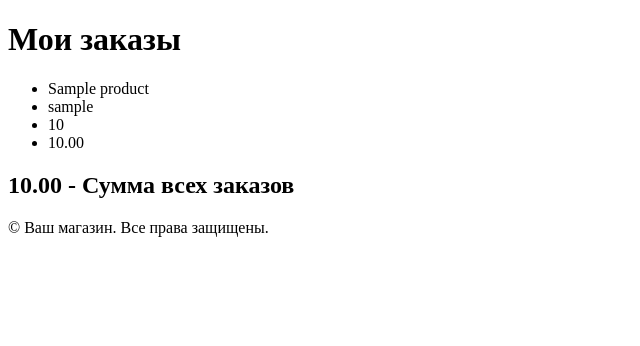
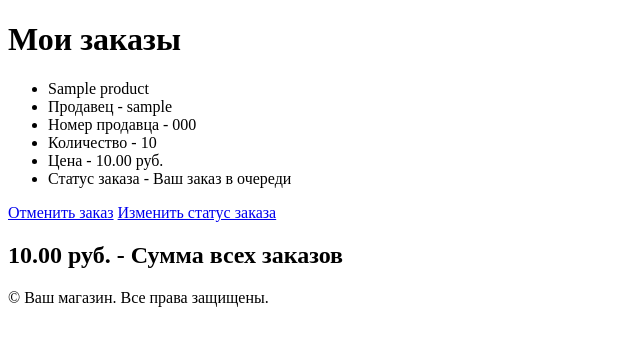
Before and after one commit to Vladislav19121/Diplom, a Django app: page /your-orders in a window 1280 px wide. Shown: the part 78-424 px from the top of the page, without its empty margins (0-640 px from the left). Run offline with Django 5.2, Linux system fonts and the light colour scheme; a user stored in the database is signed in; tables that the repository leaves empty hold one stand-in row (values such as "Sample post").

Commit message:
добавил возможность отменить заказ, добавил статусы заказов,  добавил возможность админу изменять статус заказа, добавил продавцу номер телефона

```diff
--- a/shop_app/admin.py
+++ b/shop_app/admin.py
@@ -13,3 +13,7 @@ class ProductAdmin(admin.ModelAdmin):
 @admin.register(Cart)
 class CartAdmin(admin.ModelAdmin):
     list_display = ('id', 'quantity')
+
+@admin.register(Order)
+class OrderAdmin(admin.ModelAdmin):
+    list_display = ('id', 'user', 'status')
--- a/shop_app/forms.py
+++ b/shop_app/forms.py
@@ -30,3 +30,8 @@ class BuyingForm(forms.ModelForm):
     class Meta:
         model = Order
         fields = ['quantity_product', 'address', 'tel_number', 'payment', 'comment']
+
+class OrderStatusForm(forms.ModelForm):
+    class Meta:
+        model = Order
+        fields = ['status']
--- a/shop_app/models.py
+++ b/shop_app/models.py
@@ -25,10 +25,11 @@ class Product(models.Model):
     description = models.TextField(blank=True, verbose_name="Описание товара")
     price = models.DecimalField(max_digits=10, decimal_places=2, verbose_name='Цена')
     user = models.ForeignKey(User, on_delete=models.CASCADE)
+    tel_number = models.CharField(max_length=20, verbose_name='Номер телефона')
     image = models.ImageField(upload_to='products/',  blank=True, null=True, verbose_name="Изображение товара")
     category = models.ForeignKey(Category, on_delete=models.CASCADE, related_name='products', verbose_name="Категория")
     discount = models.DecimalField(max_digits=4, decimal_places=2, default=0.00)
-    stock = models.IntegerField(default=0, verbose_name="Количество на складе")
+    stock = models.IntegerField(default=0, verbose_name="Количество")
     is_available = models.BooleanField(default=True, verbose_name="В наличии")
     created_at = models.DateTimeField(auto_now_add=True, verbose_name="Дата создания")
 
@@ -75,9 +76,21 @@ class Order(models.Model):
         ('card', 'Банковской картой'),
     )
 
+    STATUS_CHOICES = (
+        ('queue', 'Ваш заказ в очереди'),
+        ('on_the_way', 'Заказ уже на пути к вам'),
+        ('arrived', 'Курьер приехал, готов отдать заказ'),
+    )
+
+    status = models.CharField(verbose_name='Статус заказа', choices = STATUS_CHOICES, default='queue', max_length=150)
     payment = models.CharField(verbose_name='Способ оплаты', choices=PAYMENT_METHODS, default='cash', max_length=100)
     comment = models.CharField(max_length=255, verbose_name='Комментарий к заказу')
     price = models.DecimalField(max_digits=10, decimal_places=2, verbose_name='Цена заказа')
+
+    class Meta:
+        verbose_name = 'Заказ'
+        verbose_name_plural = 'Заказы'
+        ordering = ['id']
 
     def __str__(self):
         return f"Заказ #{self.pk} - {self.product.name} ({self.quantity_product})"
--- a/shop_app/templates/cart.html
+++ b/shop_app/templates/cart.html
@@ -19,7 +19,7 @@
                 <tr>
                     <td>
                         <img src="{{ item.product.image.url }}" alt="{{ item.product.name }}" width="50">
-                        {{ item.id }}
+                        {{ item.product.name}}
                     </td>
                     <td>{{ item.product.price }}</td>
                     <td>{{ item.quantity }}</td>
--- a/shop_app/templates/orders.html
+++ b/shop_app/templates/orders.html
@@ -7,11 +7,18 @@
     {% for order in orders %}
         <ul>
             <li>{{ order.product }}</li>
-            <li>{{ order.product.user }}</li>
-            <li>{{ order.quantity_product }}</li>
-            <li>{{ order.price }}</li>
+            <li>Продавец - {{ order.product.user }}</li>
+            <li>Номер продавца - {{ order.product.tel_number }}</li>
+            <li>Количество - {{ order.quantity_product }}</li>
+            <li>Цена - {{ order.price }} руб.</li>
+            <li>Статус заказа - {{ order.get_status_display }}</li>
         </ul>
+
+        <a href="{% url 'delete_order' id=order.id %}" class="btn btn-danger">Отменить заказ</a>
+        {% if user.is_staff %}
+        <a href="{% url 'change_status' id=order.id %}" class="btn btn-danger">Изменить статус заказа</a>
+        {% endif %}
     {% endfor %}
 
-    <h2>{{ total }} - Сумма всех заказов</h2>
+    <h2>{{ total }} руб. - Сумма всех заказов</h2>
 {% endblock %}
--- a/shop_app/urls.py
+++ b/shop_app/urls.py
@@ -22,7 +22,9 @@ urlpatterns = [
     path('add-discount/<int:id>/', views.add_discount, name='add_discount'),
     path('delete-discount/<int:id>/', views.delete_discount, name='delete_discount'),
     path('buy_product/<int:id>/', views.order_product, name='buy_product'),
-    path('your-orders', views.my_orders, name='orders')
+    path('your-orders', views.my_orders, name='orders'),
+    path('delete-order/<int:id>/', views.delete_order, name='delete_order'),
+    path('change-status/<int:id>/', views.change_status, name='change_status')
 ]
 
 
--- a/shop_app/views.py
+++ b/shop_app/views.py
@@ -2,7 +2,7 @@ from django.shortcuts import render, redirect, get_object_or_404
 from .models import *
 from django.views.decorators.csrf import csrf_exempt
 from django.contrib.auth import login, authenticate, logout
-from .forms import ProductForm, CategoryForm, DiscountForm, RegistrationForm, BuyingForm
+from .forms import ProductForm, CategoryForm, DiscountForm, RegistrationForm, BuyingForm, OrderStatusForm
 from django.contrib.auth.decorators import login_required,  user_passes_test
 from django.contrib import messages
 
@@ -247,10 +247,10 @@ def order_product(request, id):
                 for item in cart_items:
                     item.delete()
 
-                return redirect('cart')
+                return redirect('orders')
 
             else:
-                messages.error(request, f'Вы не можете заказать больше {product.stock} {product.name}')
+                messages.error(request, f'Вы не можете заказать больше {product.stock} {product.name}, т.к на складе столько нет')
                 return render(request, 'buy_product.html', {'form': form, 'calculated_price': calculated_price, 'product': product})
         else:
             messages.error(request, "Ошибка в форме. Проверьте введенные данные.")
@@ -264,3 +264,22 @@ def my_orders(request):
     orders = Order.objects.filter(user=request.user)
     total = sum(order.total_price() for order in orders)
     return render(request, 'orders.html', {'orders': orders, 'total': total})
+
+def delete_order(request, id):
+    order = get_object_or_404(Order, id=id, user=request.user)
+    order.delete()
+    return redirect('orders')
+
+def change_status(request, id):
+    order = get_object_or_404(Order, id=id)
+    form = OrderStatusForm(instance=order)
+    if request.method == 'POST':
+        form = OrderStatusForm(request.POST, instance=order)
+        if form.is_valid():
+            form.save()
+            return redirect('orders')
+        else:
+            messages.error(request, "Ошибка в форме. Проверьте введенные данные.")
+            return render(request, 'orders.html', {'form': form, 'order': order})
+
+    return render(request, 'change_status.html', {'form': form, 'order': order})
```
Also changed, not shown: shop_app/templates/category_products.html (+8 -2 lines), shop_app/templates/change_status.html (added, +10 -0 lines), shop_app/migrations/0006_order_status_alter_product_stock.py (added), shop_app/migrations/0007_alter_order_status.py (added), shop_app/migrations/0008_product_tel_number_alter_order_status.py (added), shop_app/migrations/0009_alter_order_status.py (added), shop_app/migrations/0010_alter_order_status.py (added).
